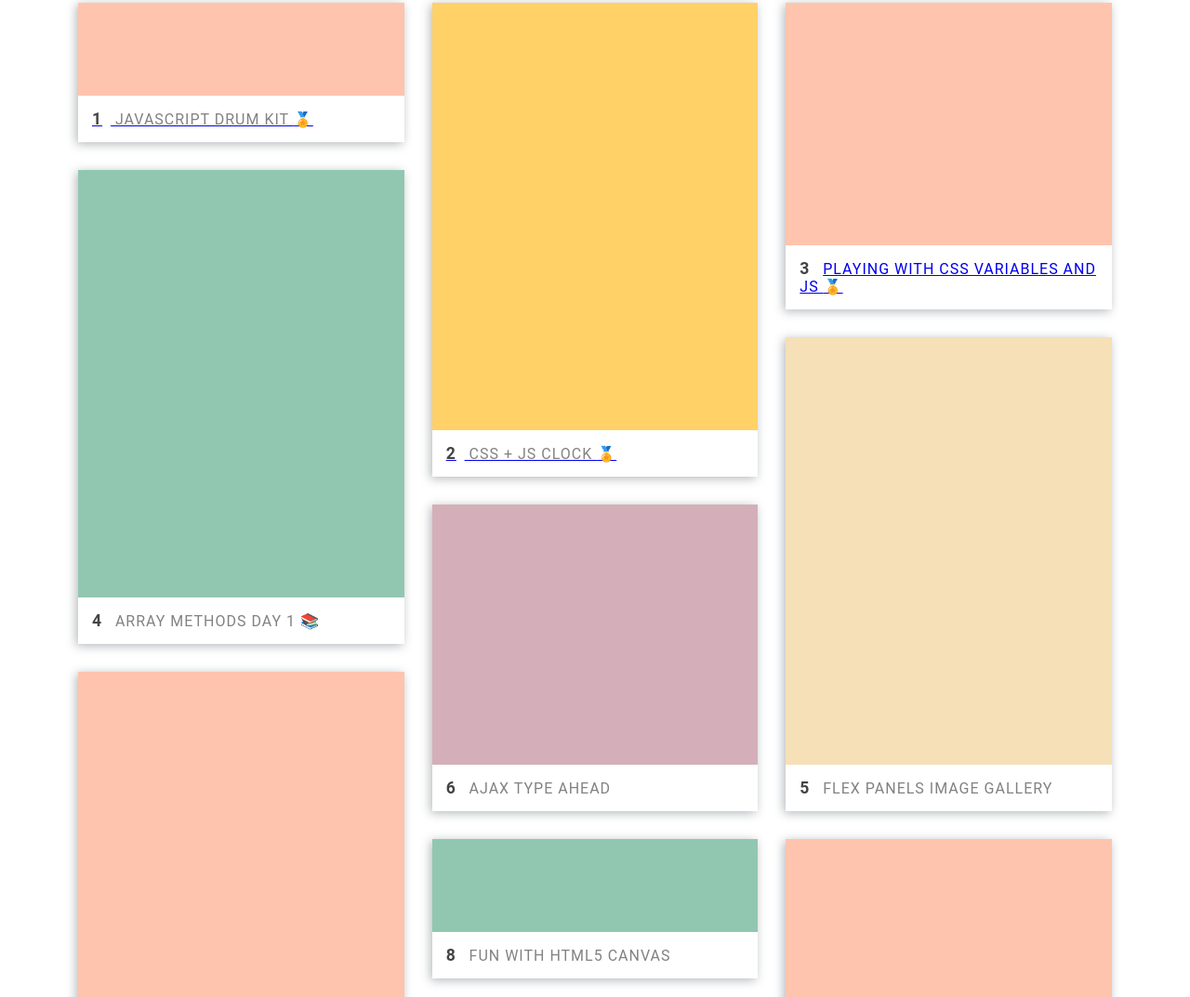
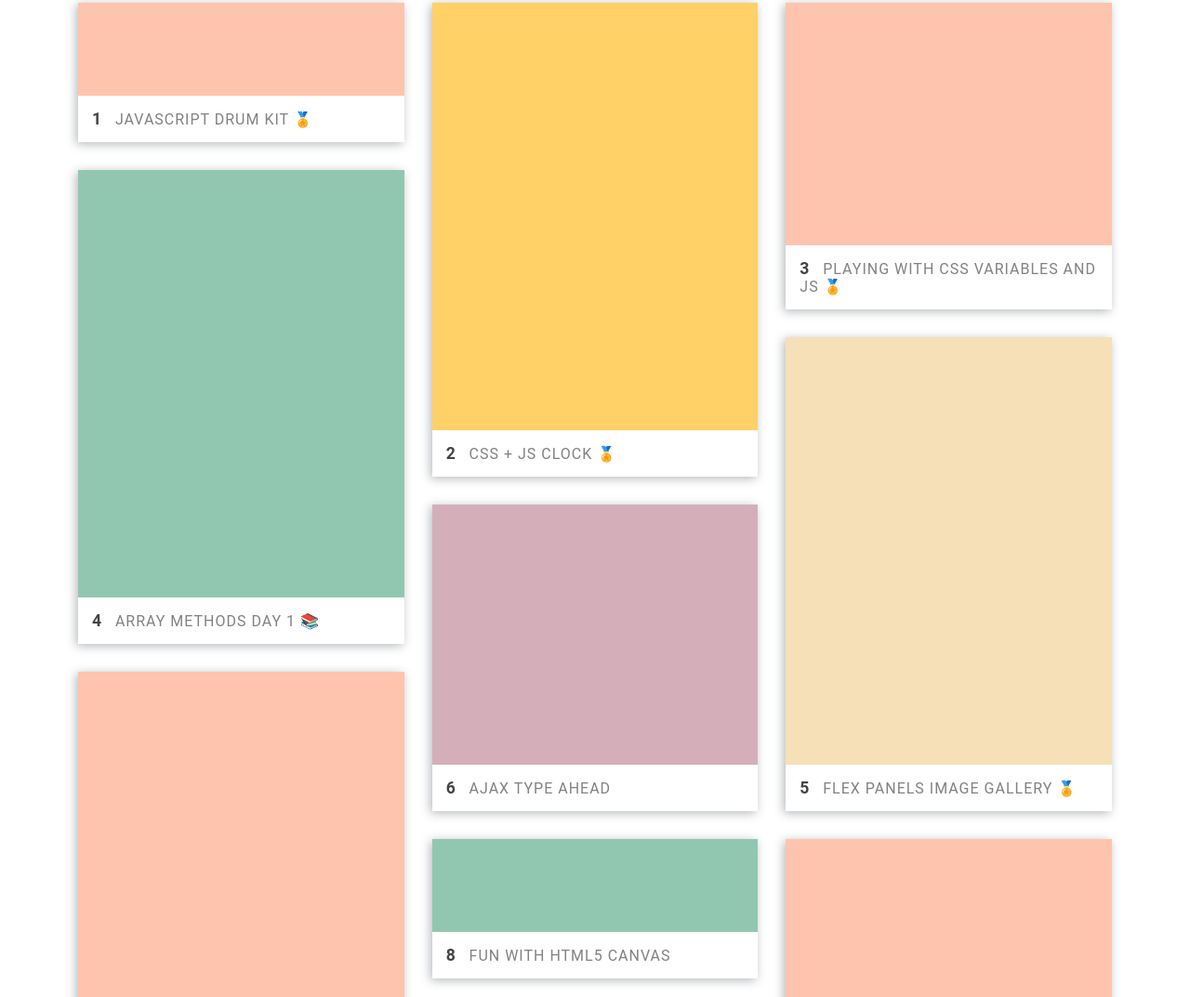
Before and after one commit to AltheaE/customjs30, a website: page index.html in a window 1280 px wide. Shown: the part 1007-2080 px from the top of the page at 93% size. Drawn offline with Linux system fonts and the light colour scheme.

Commit message:
Add link to 5 and fix a style

```diff
--- a/css/styles/_typography.scss
+++ b/css/styles/_typography.scss
@@ -22,7 +22,7 @@
         color: #828282;
 }
 
-.link-naav{
+a{
     text-decoration: none;
 }
 
--- a/index.html
+++ b/index.html
@@ -54,8 +54,8 @@
                 </a>
                 </div>
                 <div class="item item--medium">
+                        <a target="_blank" class="link-nav" href="03/index.html">
                     <div class="item__details">
-                        <a target="_blank" class="link-nav" href="03/index.html">
                         Playing with CSS Variables and JS <span>🏅</span>
                     </div>
                 </a>
@@ -66,9 +66,11 @@
                     </div>
                 </div>
                 <div class="item item--large">
+                        <a target="_blank" class="link-nav" href="05/index.html">
                     <div class="item__details">
-                        Flex Panels Image Gallery
+                        Flex Panels Image Gallery <span>🏅</span>
                     </div>
+                </a>
                 </div>
                 <div class="item item--medium">
                     <div class="item__details">
```
Also changed, not shown: css/style.css.
